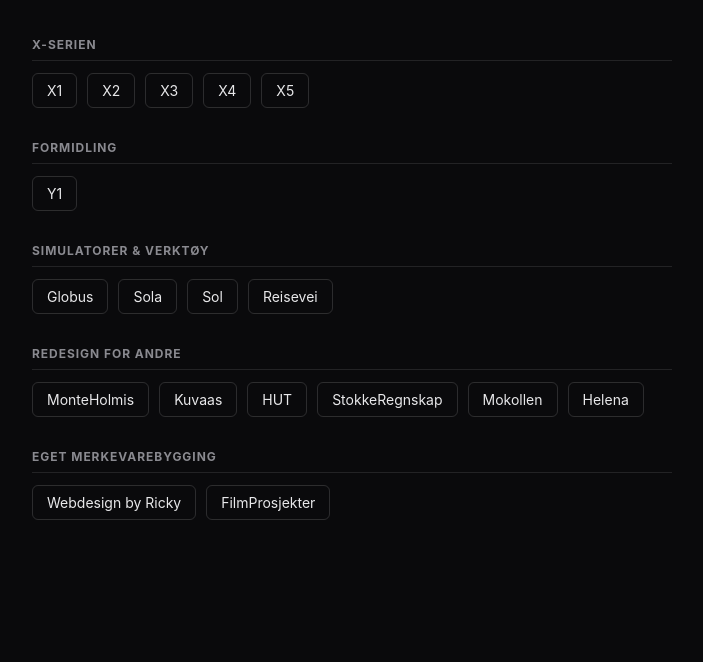
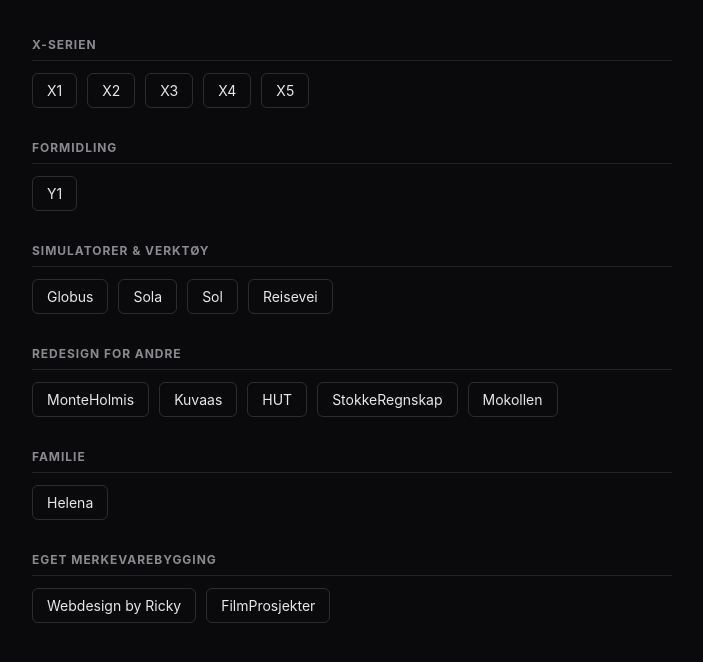
Before and after one commit to Rickymoe/Hub, a plain HTML site: page index.html in a window 1280 px wide. Shown: the part 106-768 px from the top of the page, without its empty margins (288-991 px from the left). Drawn offline with Linux system fonts and the light colour scheme.

Commit message:
Gi Helena egen Familie-kategori

```diff
--- a/index.html
+++ b/index.html
@@ -47,6 +47,12 @@
       <li><a href="https://rickymoe.github.io/HUT/" target="_blank" rel="noopener">HUT</a></li>
       <li><a href="https://rickymoe.github.io/StokkeRegnskap/" target="_blank" rel="noopener">StokkeRegnskap</a></li>
       <li><a href="https://rickymoe.github.io/mokollen/" target="_blank" rel="noopener">Mokollen</a></li>
+    </ul>
+  </section>
+
+  <section>
+    <h2>Familie</h2>
+    <ul class="links">
       <li><a href="https://rickymoe.github.io/helena-film/" target="_blank" rel="noopener">Helena</a></li>
     </ul>
   </section>
```
